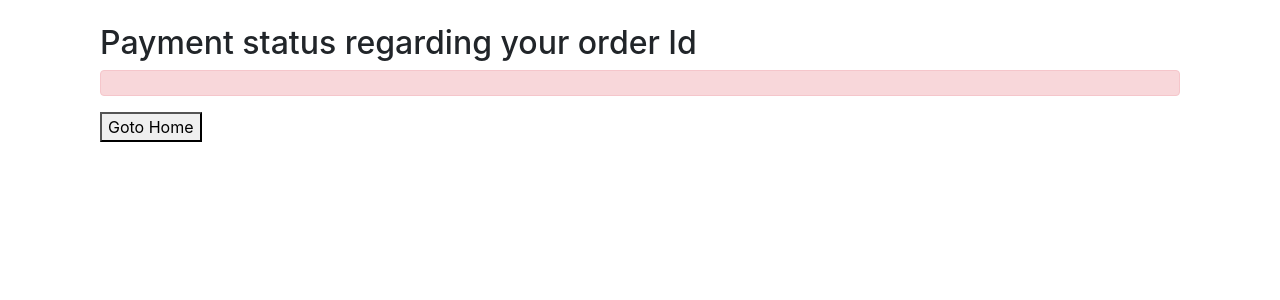
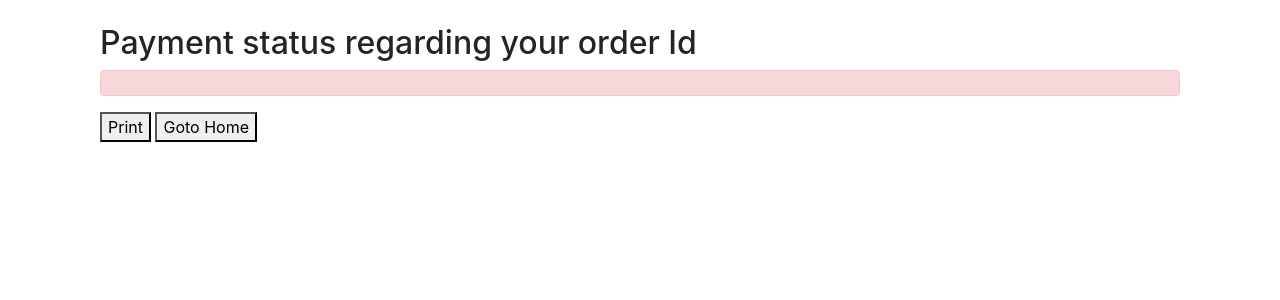
Before and after one commit to mr-vaibh/vscart, a Django app: template shop/templates/shop/paymentstatus.html in a window 1280 px wide. Shown: the part 56-356 px from the top of the page. Run offline with Django 3.2, Linux system fonts and the light colour scheme; the template is opened without the code that fills it, so the values that code supplies are empty; some libraries are stand-ins or nearby versions.

Commit message:
Created print report btn

```diff
--- a/shop/templates/shop/basic.html
+++ b/shop/templates/shop/basic.html
@@ -60,9 +60,7 @@ sagittis lacus vel augue laoreet rutrum faucibus.">
 
     <!-- Optional JavaScript -->
     <!-- jQuery first, then Popper.js, then Bootstrap JS -->
-    <script src="https://code.jquery.com/jquery-3.3.1.js"
-  integrity="sha256-2Kok7MbOyxpgUVvAk/HJ2jigOSYS2auK4Pfzbm7uH60="
-  crossorigin="anonymous"></script>
+    <script src="https://code.jquery.com/jquery-3.3.1.js" integrity="sha256-2Kok7MbOyxpgUVvAk/HJ2jigOSYS2auK4Pfzbm7uH60=" crossorigin="anonymous"></script>
     <script src="https://cdnjs.cloudflare.com/ajax/libs/popper.js/1.14.6/umd/popper.min.js" integrity="sha384-wHAiFfRlMFy6i5SRaxvfOCifBUQy1xHdJ/yoi7FRNXMRBu5WHdZYu1hA6ZOblgut" crossorigin="anonymous"></script>
     <script src="https://stackpath.bootstrapcdn.com/bootstrap/4.2.1/js/bootstrap.min.js" integrity="sha384-B0UglyR+jN6CkvvICOB2joaf5I4l3gm9GU6Hc1og6Ls7i6U/mkkaduKaBhlAXv9k" crossorigin="anonymous"></script>
     {% block js %} {% endblock %}
--- a/shop/templates/shop/paymentstatus.html
+++ b/shop/templates/shop/paymentstatus.html
@@ -7,7 +7,7 @@
 		<h2>Payment status regarding your order Id {{response.ORDERID}}</h2>
 		{% if response.RESPCODE == '01' %}
 		<div class="table-responsive">
-        <table class="table">
+		<table class="table" id="printableTable">
 			<thead>
 				<tr></tr>
 			</thead>
@@ -48,10 +48,23 @@
 
 		{% block js %}
 		<script>
-            localStorage.clear();
+			localStorage.clear();      /* to clear cart */
+
+			/* Creating a FUNCTION to PRINT the REPORT */
+			function printReport() {
+			 window.frames["print_frame"].document.body.innerHTML = document.getElementById("printableTable").innerHTML;
+			 window.frames["print_frame"].window.focus();
+			 window.frames["print_frame"].window.print();
+			}
+
 		</script>
 		{% endblock %}
 
-        <button onclick="document.location = '/shop';"><span><i class="fas fa-door-open"></i></span>Goto Home</button>
+		<button class="Button Button--outline" onclick="printReport()">Print</button> <!-- Print Button -->
+		<button onclick="document.location = '/shop';"><span><i class="fas fa-door-open"></i></span>Goto Home</button>   <!-- back home button -->
+
+
+		<!-- Jugaad -->
+		<iframe name="print_frame" width="0" height="0" frameborder="0" src="about:blank"></iframe>
 		</div>
 {% endblock %}
```
Lines whose indentation alone changed are shown as unchanged.
